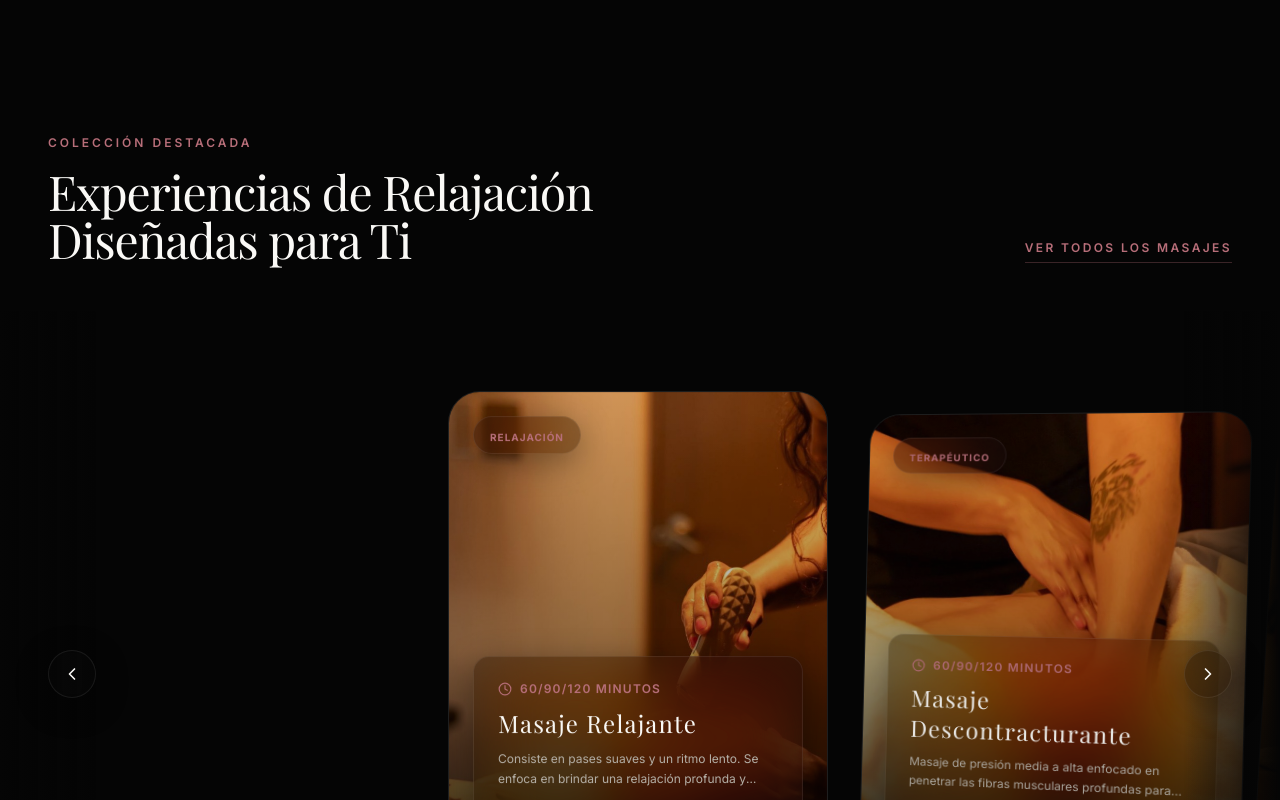
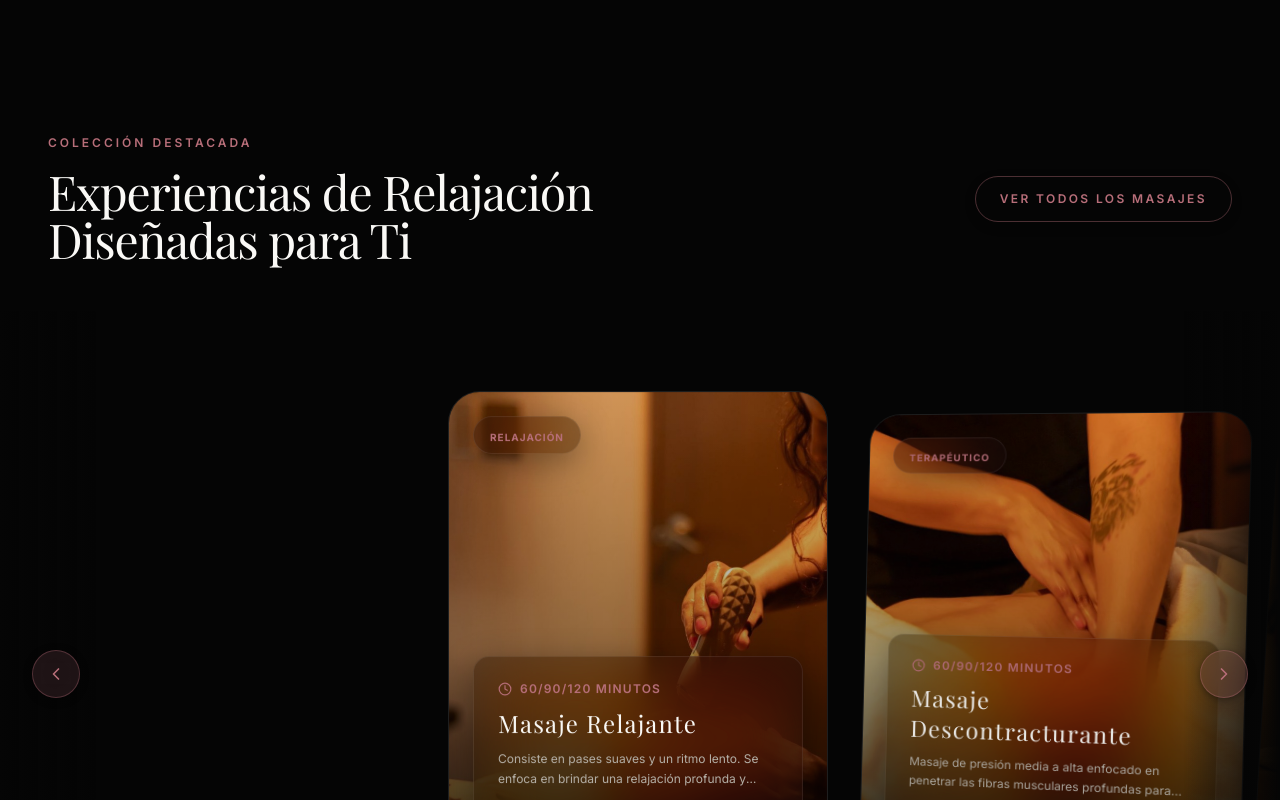
Before and after one commit to eucatastrofee-coder/housespa, a Next.js app: page / in a window 1280 px wide. Shown: the part 3820-4620 px from the top of the page. Built offline with nearby package versions, Linux system fonts and the light colour scheme; no server answers; a web font is replaced by a local one.

Commit message:
Add files via upload

```diff
--- a/components/FeaturedServices.tsx
+++ b/components/FeaturedServices.tsx
@@ -5,13 +5,13 @@ import FeaturedServicesSlider from "./FeaturedServicesSlider";
 export default async function FeaturedServices() {
   const allServices = await getServices();
   // Show all 6 services by default to keep the carousel rich and interactive
-  const displayServices = allServices;
+  const displayServices = allServices.slice(0, 4);
 
   return (
     <section className="relative w-full pt-28 pb-16 bg-charcoal-deep border-b border-white/[0.02] z-20 overflow-hidden">
       <div className="max-w-7xl mx-auto px-6 md:px-12">
         {/* Section Header */}
-        <div className="flex flex-col md:flex-row justify-between items-start md:items-end mb-12 gap-6">
+        <div className="flex flex-col md:flex-row justify-between items-start md:items-center mb-12 gap-6">
           <div className="max-w-xl">
             <span className="text-rose uppercase tracking-[0.25em] text-xs font-semibold block mb-4">
               Colección Destacada
@@ -22,7 +22,7 @@ export default async function FeaturedServices() {
           </div>
           <Link
             href="/services"
-            className="text-xs uppercase tracking-[0.2em] font-semibold text-rose hover:text-rose-light border-b border-rose/30 hover:border-rose pb-1.5 transition-all duration-300"
+            className="text-xs uppercase tracking-[0.2em] font-semibold text-rose hover:text-charcoal-deep bg-transparent hover:bg-rose border border-rose/40 hover:border-rose px-6 py-3.5 rounded-full shadow-glass-sm hover:shadow-rose-border-glow transition-all duration-500 shrink-0"
           >
             Ver Todos los Masajes
           </Link>
--- a/components/FeaturedServicesSlider.tsx
+++ b/components/FeaturedServicesSlider.tsx
@@ -133,21 +133,21 @@ export default function FeaturedServicesSlider({ services }: FeaturedServicesSli
       <div className="absolute right-0 top-0 bottom-0 w-24 bg-gradient-to-l from-charcoal-deep to-transparent z-20 pointer-events-none hidden lg:block" />
 
       {/* Navigation Arrows (Visible only on hover or desktop) */}
-      <div className="absolute inset-x-0 top-1/2 -translate-y-1/2 flex justify-between px-6 sm:px-12 z-30 pointer-events-none">
+      <div className="absolute inset-x-0 top-1/2 -translate-y-1/2 flex justify-between px-2 sm:px-8 z-30 pointer-events-none">
         <button
           onClick={() => scroll("left")}
-          className="w-12 h-12 rounded-full glassmorphism flex items-center justify-center text-ivory hover:text-rose hover:border-rose/50 border border-white/10 shadow-glass-sm pointer-events-auto transition-all duration-300 hover:scale-110 active:scale-95"
+          className="w-12 h-12 rounded-full bg-rose/15 hover:bg-rose border border-rose/35 hover:border-rose text-rose hover:text-charcoal-deep backdrop-blur-md shadow-luxury-sm pointer-events-auto transition-all duration-300 hover:scale-115 active:scale-90 hover:shadow-rose-border-glow flex items-center justify-center"
           aria-label="Anterior masaje"
         >
-          <ChevronLeft className="w-5 h-5" />
+          <ChevronLeft className="w-5 h-5 transition-transform duration-300" />
         </button>
 
         <button
           onClick={() => scroll("right")}
-          className="w-12 h-12 rounded-full glassmorphism flex items-center justify-center text-ivory hover:text-rose hover:border-rose/50 border border-white/10 shadow-glass-sm pointer-events-auto transition-all duration-300 hover:scale-110 active:scale-95"
+          className="w-12 h-12 rounded-full bg-rose/15 hover:bg-rose border border-rose/35 hover:border-rose text-rose hover:text-charcoal-deep backdrop-blur-md shadow-luxury-sm pointer-events-auto transition-all duration-300 hover:scale-115 active:scale-90 hover:shadow-rose-border-glow flex items-center justify-center"
           aria-label="Siguiente masaje"
         >
-          <ChevronRight className="w-5 h-5" />
+          <ChevronRight className="w-5 h-5 transition-transform duration-300" />
         </button>
       </div>
 
--- a/lib/woocommerce.ts
+++ b/lib/woocommerce.ts
@@ -51,7 +51,7 @@ export const fallbackServices: Service[] = [
     price: "990",
     duration: "60/90/120",
     image: "/imagenes/masaje-deportivo.png",
-    categories: ["Deportivo", "Rendimiento"],
+    categories: ["Deportivo"],
     featured: false,
     bookingUrl: "https://wa.me/5215614379653?text=Hola,%20quiero%20reservar%20un%20Masaje%20Deportivo",
     benefits: [
```
